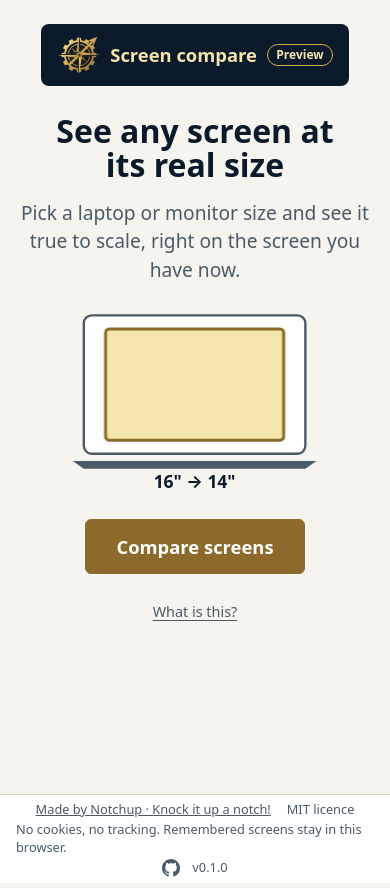
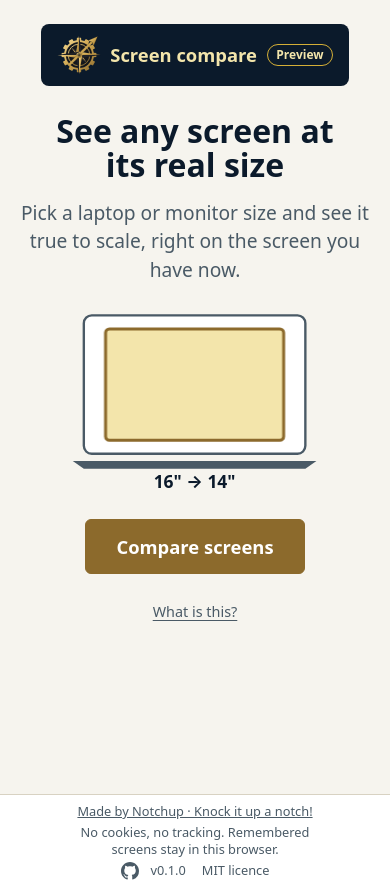
Before and after one commit to notchup-hq/screen-compare, a plain HTML site: page index.html in a window 390 px wide. Drawn offline with Linux system fonts and the light colour scheme.

Commit message:
fix: tidy the footer on phones
- Under 768 px the footer is three centred lines: the company link,
  the privacy note, then the source link, version and licence,
  instead of items wrapping wherever they fell.

```diff
--- a/styles.css
+++ b/styles.css
@@ -372,6 +372,15 @@ select { width: 100%; }
 @media (min-width: 768px) {
   .site-footer > * { white-space: nowrap; }
 }
+/* Narrow windows: three tidy centred lines, the company link, the privacy note, then source, version
+   and licence together. */
+@media (max-width: 767.98px) {
+  .site-footer { padding-block: 0.5rem; text-align: center; }
+  .site-footer > :first-child, .site-footer > :nth-child(3) { flex-basis: 100%; text-wrap: balance; }
+  .site-footer > :nth-child(3) { order: 1; }
+  .site-footer > :nth-child(2) { order: 3; }
+  .site-footer .meta { order: 2; }
+}
 .site-footer a { color: var(--muted); }
 /* The source link and the version stay together as one item. */
 .site-footer .meta { display: inline-flex; align-items: center; gap: 0.75rem; }
```
Also changed, not shown: 2 other files.
